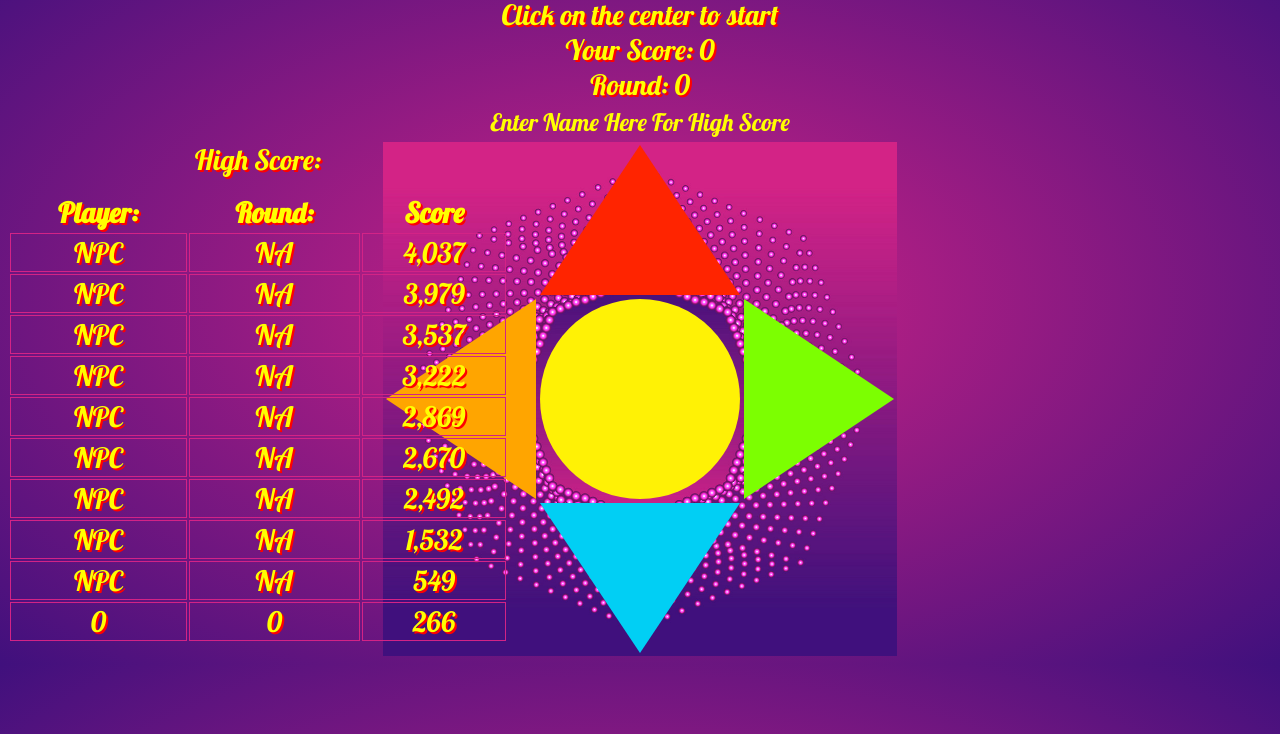
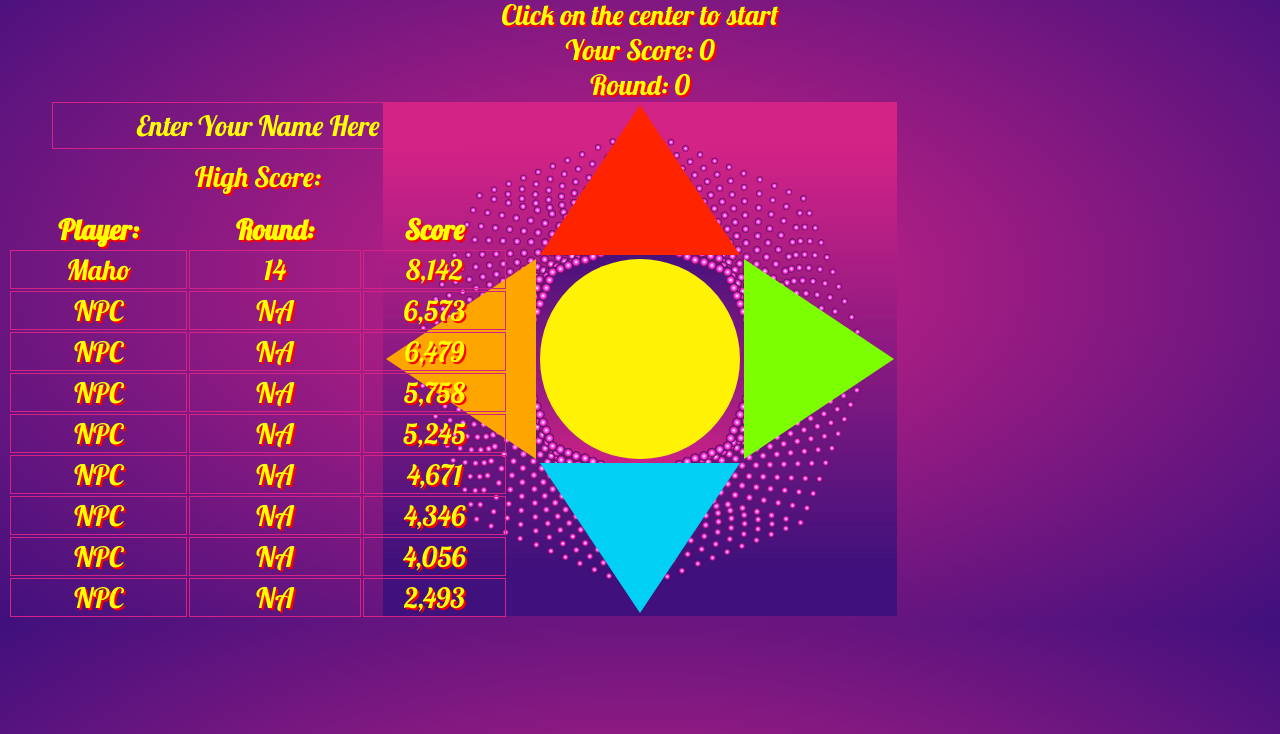
Before and after one commit to ZWhiteShadow/Speed-Repeat, a plain HTML site: page index.html in a window 1280 px wide. Shown: the part 66-800 px from the top of the page. Drawn offline with Linux system fonts and the light colour scheme.

Commit message:
updates to scores and table

```diff
--- a/index.html
+++ b/index.html
@@ -15,10 +15,10 @@
   <div class="message" id="message"> Click on the center to start</div>
   <div class="message" id="message2"> Your Score: 0</div>
   <div class="message" id="message3"> Round: 0</div>
- <input id="highscore" placeholder="Enter Name Here For High Score"/>
   <div class="score">
     <table class="score2">
       <caption>High Score:</caption>
+      <input id="highscore" placeholder="Enter Your Name Here"/>
       <tr>
         <th class=>Player:</th>
         <th class=>Round:</th>
@@ -68,11 +68,6 @@
         <td class="score3" id="80"></td>
         <td class="score3" id="81"></td>
         <td class="score3" id="82"></td>
-      <tr class="score3">
-        <td class="score3" id="90"></td>
-        <td class="score3" id="91"></td>
-        <td class="score3" id="92"></td>
-      </tr>
     </table>
   </div>
 
--- a/script.js
+++ b/script.js
@@ -7,15 +7,23 @@ var challangeArray, //corect answers
    speed, // how long before each challange is displayed
    waitTime, // time before allowing user to try the challange
    scoreArray; //Stores gamers scores
+   playerArray = []; // Save player scores
+   roundArray = []; // Save player rounds high scores
+   scoreArray = []; // Save Player scores
 
-playerArray = ["NPC", "NPC", "NPC", "NPC", "NPC", "NPC", "NPC", "NPC", "NPC", "NPC"];
-roundArray = ["NA", "NA", "NA", "NA", "NA", "NA", "NA", "NA", "NA", "NA"]
-scoreArray = [];
+playerArray = [];
+roundArray = [];
+ for (i = 0; i < 9; i++) {
+   playerArray.push("NPC"); //Fills Payer name Column on Table with NPC
+   roundArray.push("NA"); //Fills Round Column  on Table with NA
+ }
+
+//Creates an Array to save scores
 
  //randomly add scores scores to scoreArray done only once
  (() => {
    for (let i = 0; i < 10; i++) {
-    scoreArray.push(Math.floor(Math.random() * 5000) + 1);
+     scoreArray.push(Math.floor(Math.random() * 8142));
    }
  })()
 
@@ -25,11 +33,15 @@ function fillTable(playerName, playerRound, playerScore, ) {
    scoreArray.push(playerScore);
    //sort score in descending order
    scoreArray.sort((a, b) => b - a);
-  //remove The last score so it doesn't grow forever
-  scoreArray.pop();
+
    //add player name and round to places in table next to score
    roundArray.splice(scoreArray.indexOf(playerScore), 0, playerRound);
    playerArray.splice(scoreArray.indexOf(playerScore), 0, playerName);
+
+   //remove The last score so it doesn't grow forever
+   scoreArray.pop();
+   roundArray.pop();
+   playerArray.pop();
 
    //re-display all other data
    for (let i = 0; i < 10; i++) {
@@ -39,8 +51,8 @@ function fillTable(playerName, playerRound, playerScore, ) {
    }
  }
 
-//call table first time
-fillTable(0, 0, 0);
+ //call table first time add son's highest score!
+ fillTable("Maho", 14, 8142);
 
  function start() { //runds with first click at start of game // and last click on center at end of game
    document.getElementById('title').innerHTML = "Speed Repeat"; // Change back title from game over
@@ -151,7 +163,6 @@ function answerTest(answerTest) {
      // if the whole round is correct:
      if (gamerTestArray.length == challangeArray.length) {
 
-      betterScore *= (1 + (round/50))
        //Add Score to Table
        fillTable(document.getElementById('highscore').value == "" ? "Player" : document.getElementById('highscore').value, round, Math.floor(betterScore));
        //Show score
@@ -179,7 +190,7 @@ function answerTest(answerTest) {
    } else {
 
      //Add Score to Table
-     fillTable(document.getElementById('highscore').value == "" ? "Player" : document.getElementById('highscore').value, round, Math.floor(betterScore));
+     fillTable(document.getElementById('highscore').value == "" ? "Player" : document.getElementById('highscore').value, round - 1, Math.floor(betterScore));
 
      // no more clicks!
      clearClick();
--- a/style.css
+++ b/style.css
@@ -96,16 +96,17 @@ margin-bottom: 15px;
 }
 
 input {
+  border: 1px solid rgb(211, 35, 134);
   margin: 0px auto;
   display: block;
   text-align:center;
   background: transparent;
-  border: none;
   color: Yellow;
   padding: 5px;
-  width: 300px;
+  margin-bottom: 10px;
+  width: 400px;
   font-family: 'Lobster', cursive;
-  font-size: 1.5em;
+  font-size: 1em;
 }
 ::placeholder {
   color: yellow;
```
Lines whose indentation alone changed are shown as unchanged.
